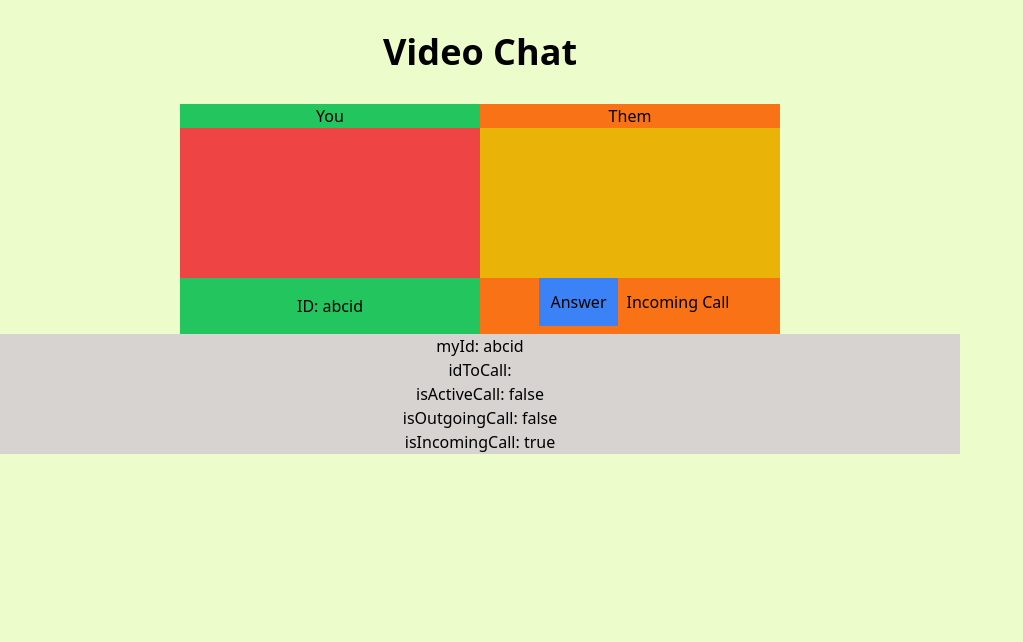
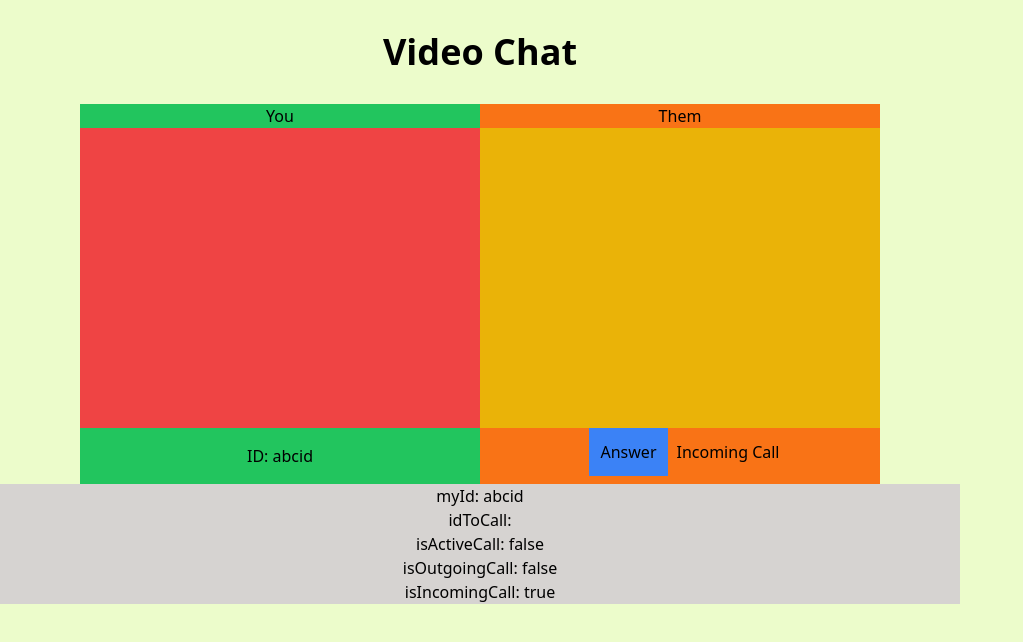
Before and after one commit to njacooper/videochat, a React (Vite) app in the folder client/: page / in a window 1280 px wide. Shown: the top 642 px of the page, without its empty margins (0-1023 px from the left). Built offline with nearby package versions, Linux system fonts and the light colour scheme; no server answers.

Commit message:
Connected webcam video stream and retrieved unique id from server.

```diff
--- a/client/src/App.jsx
+++ b/client/src/App.jsx
@@ -1,6 +1,6 @@
 import './assets/styles.css'
 
-import { useEffect, useState } from 'react'
+import { useEffect, useState, useRef } from 'react'
 import { io } from 'socket.io-client'
 
 const socket = io('http://localhost:8080')
@@ -13,11 +13,27 @@ function App() {
   const [isIncomingCall, setIsIncomingCall] = useState(true)
   const [isOutgoingCall, setIsOutgoingCall] = useState(false)
 
+  const [stream, setStream] = useState()
+
+  const myStream = useRef()
+  const peerStream = useRef()
+
   // Test connection to socket server
   useEffect(() => {
     socket.on('connect', () => {
       console.log('socket.id: ', socket.id)
     })
+  }, [])
+
+  useEffect(() => {
+    navigator.mediaDevices
+      .getUserMedia({ video: true, audio: true })
+      .then((stream) => {
+        setStream(stream)
+        myStream.current.srcObject = stream
+      })
+
+    socket.on('myId', (id) => setMyId(id))
   }, [])
 
   function handleCall() {
@@ -48,7 +64,12 @@ function App() {
           <div className="bg-green-500">
             <h2>You</h2>
             <div className="bg-red-500">
-              <video playsInline autoPlay />
+              <video
+                playsInline
+                autoPlay
+                ref={myStream}
+                className="object-cover w-[400px] h-[300px]"
+              />
             </div>
             <h3 className="m-4">ID: {myId}</h3>
           </div>
@@ -57,7 +78,12 @@ function App() {
             <h2>Them</h2>
 
             <div className="bg-yellow-500">
-              <video playsInline autoPlay />
+              <video
+                playsInline
+                autoPlay
+                ref={peerStream}
+                className="object-cover w-[400px] h-[300px]"
+              />
             </div>
 
             {isIncomingCall && !isActiveCall ? (
--- a/client/src/assets/styles.css
+++ b/client/src/assets/styles.css
@@ -563,8 +563,36 @@ h1 {
   display: flex;
 }
 
+.h-10 {
+  height: 2.5rem;
+}
+
+.h-\[300px\] {
+  height: 300px;
+}
+
 .w-\[960px\] {
   width: 960px;
+}
+
+.w-10 {
+  width: 2.5rem;
+}
+
+.w-\[200px\] {
+  width: 200px;
+}
+
+.w-\[600px\] {
+  width: 600px;
+}
+
+.w-\[500px\] {
+  width: 500px;
+}
+
+.w-\[400px\] {
+  width: 400px;
 }
 
 .flex-row {
@@ -622,6 +650,11 @@ h1 {
   background-color: rgb(214 211 209 / var(--tw-bg-opacity));
 }
 
+.object-cover {
+  -o-object-fit: cover;
+     object-fit: cover;
+}
+
 .p-2 {
   padding: 0.5rem;
 }
```
